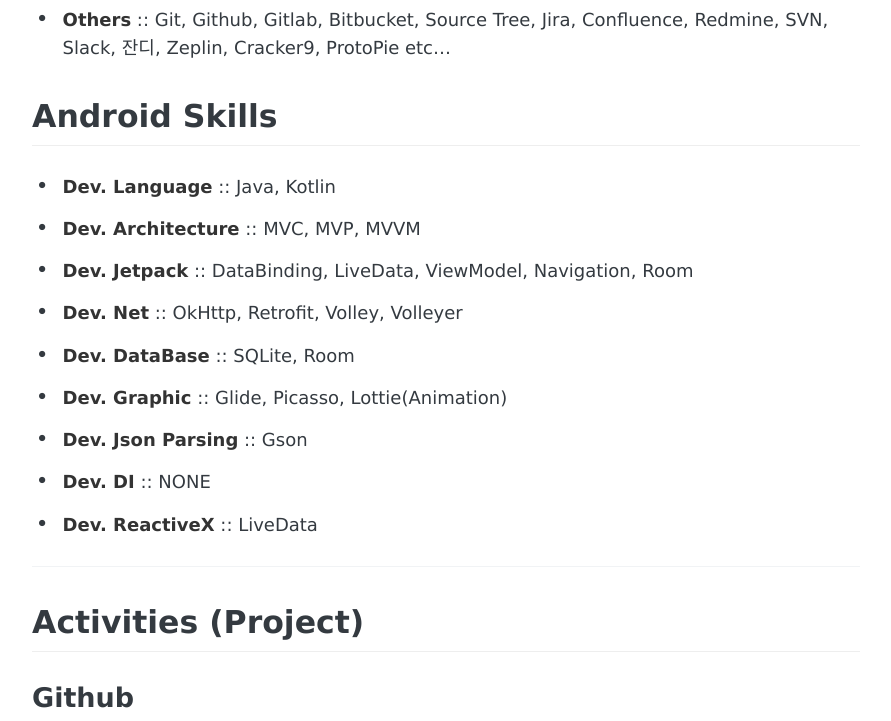
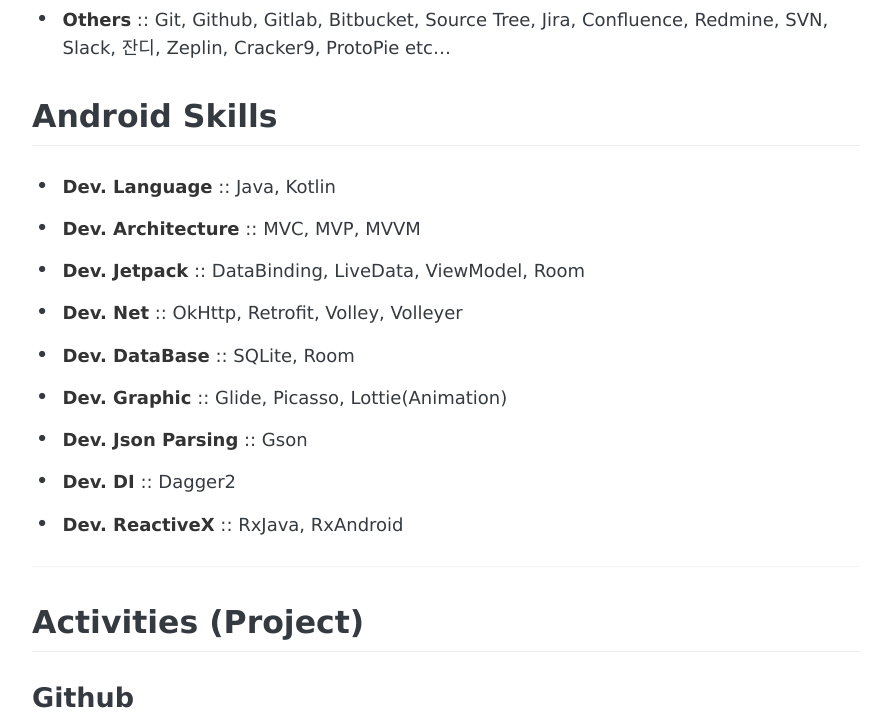
Before and after one commit to CaptainWonJong/CaptainWonJong.github.io, a Jekyll site: the page built from about.md, in a window 1280 px wide and 900 px high, scrolled down 777 px, cut to the strip 0-721 px from the top of the window. Shown: the whole strip, without its empty margins (194-1085 px from the left). Built offline with Jekyll 4.4.1, drawn with Linux system fonts in a browser that asks for light colours; some web fonts are replaced.

Commit message:
modify about

```diff
--- a/about.md
+++ b/about.md
@@ -21,13 +21,13 @@
 
 - **Dev. Language** :: Java, Kotlin
 - **Dev. Architecture** :: MVC, MVP, MVVM
-- **Dev. Jetpack** :: DataBinding, LiveData, ViewModel, Navigation, Room
+- **Dev. Jetpack** :: DataBinding, LiveData, ViewModel, Room
 - **Dev. Net** :: OkHttp, Retrofit, Volley, Volleyer
 - **Dev. DataBase** :: SQLite, Room
 - **Dev. Graphic** :: Glide, Picasso, Lottie(Animation)
 - **Dev. Json Parsing** :: Gson
-- **Dev. DI** :: NONE
-- **Dev. ReactiveX** :: LiveData
+- **Dev. DI** :: Dagger2
+- **Dev. ReactiveX** :: RxJava, RxAndroid
 
 -------
 
```
Also changed, not shown: 3 other files.
